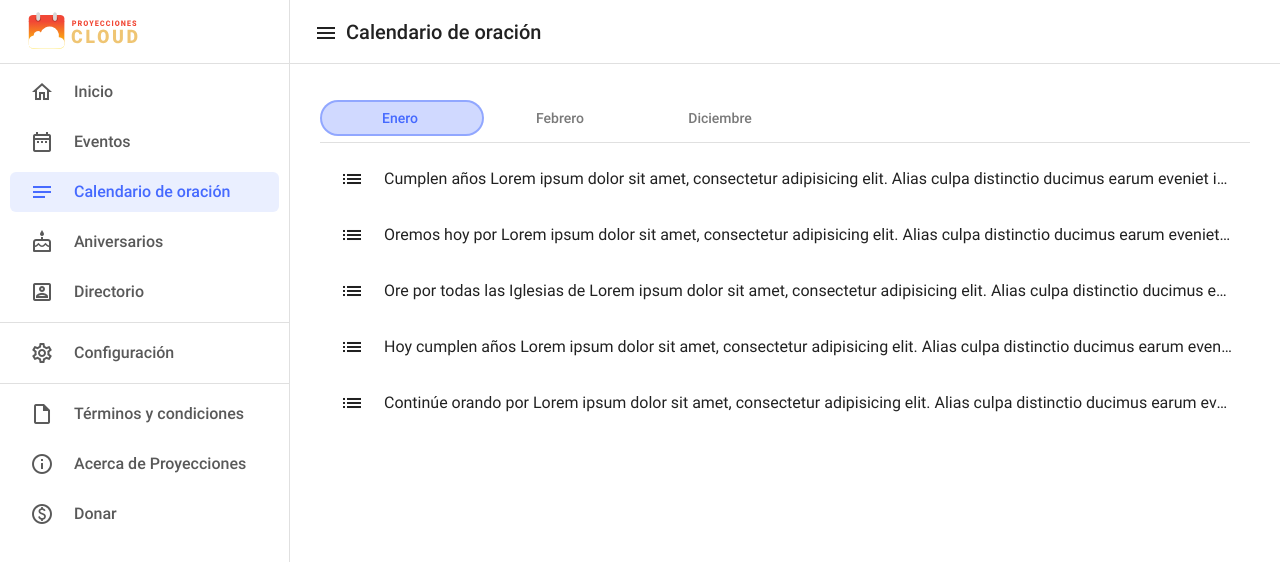
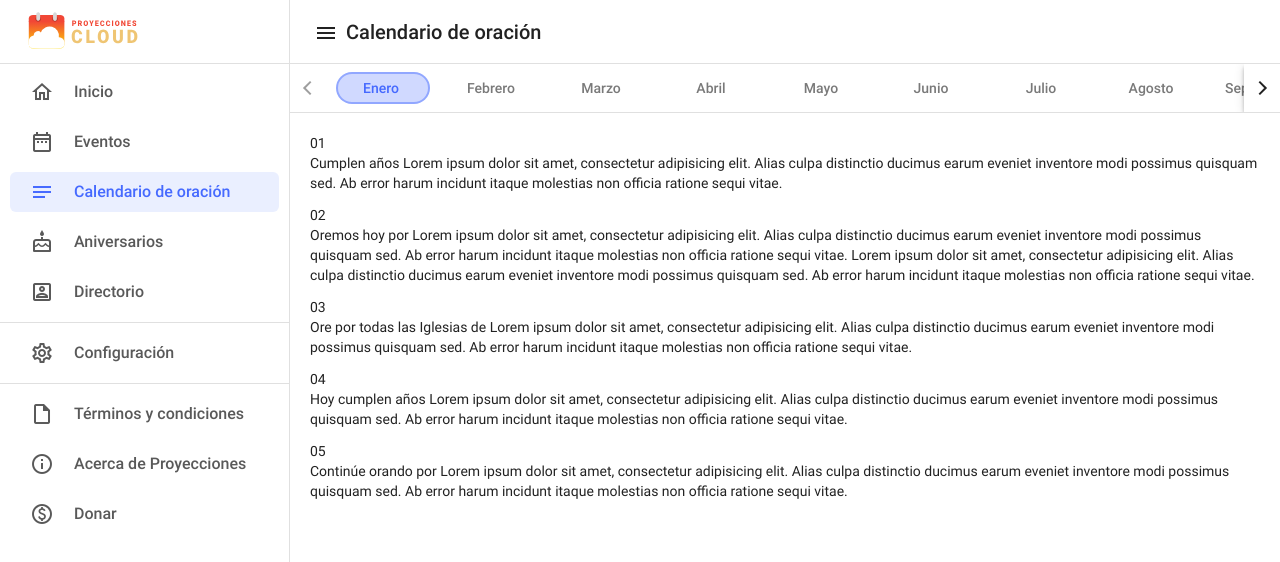
Before and after one commit to liosvel-medina/ProyeccionesWeb, an Angular app: page /praying-calendar in a window 1280 px wide. Shown: the top 562 px of the page. Built offline with nearby package versions, Linux system fonts and the light colour scheme.

Commit message:
customize praying-calendar.component tabs

```diff
--- a/src/app/core/praying-calendar/praying-calendar.component.css
+++ b/src/app/core/praying-calendar/praying-calendar.component.css
@@ -1,15 +1,18 @@
 .content-area {
-  padding: 30px;
+  overflow-x: hidden;
 }
 
-.mat-list-item .mat-line {
+::ng-deep .mat-tab-label {
+  min-width: 110px !important;
+  width: 110px !important;
 }
 
 ::ng-deep .mat-ink-bar {
   bottom: unset !important;
   top: 50%;
-  transform: translateY(-50%);
-  height: 32px !important;
+  transform: translate(10px, -50%);
+  width: 90px !important;
+  height: 28px !important;
   border-radius: 50px;
   border: 2px solid rgba(70, 106, 255, 0.45);
   background-color: rgba(70, 106, 255, 0.25) !important;
@@ -24,3 +27,7 @@
 ::ng-deep .mat-tab-label-content {
   font-weight: 500;
 }
+
+::ng-deep .mat-tab-body-content{
+  padding: 20px;
+}
--- a/src/app/core/praying-calendar/praying-calendar.component.html
+++ b/src/app/core/praying-calendar/praying-calendar.component.html
@@ -5,12 +5,14 @@
       <mat-tab-group dynamicHeight>
         <mat-tab *ngFor="let month of months" label="{{month.name}}">
 
-          <mat-list>
-            <mat-list-item *ngFor="let motive of month.motives">
-              <mat-icon mat-list-icon>list</mat-icon>
-              <span mat-line>{{motive.motive}}</span>
-            </mat-list-item>
-          </mat-list>
+          <div class="row" *ngFor="let motive of month.motives">
+            <div class="col">
+              <span>{{motive.number}}</span>
+              <p>
+                {{motive.motive}}
+              </p>
+            </div>
+          </div>
 
         </mat-tab>
       </mat-tab-group>
--- a/src/app/core/praying-calendar/praying-calendar.component.ts
+++ b/src/app/core/praying-calendar/praying-calendar.component.ts
@@ -56,8 +56,45 @@ export class PrayingCalendarComponent implements OnInit {
           number: '03',
           motive: 'Ore por todas las Iglesias de Lorem ipsum dolor sit amet, consectetur adipisicing elit. Alias culpa distinctio ducimus earum eveniet inventore modi possimus quisquam sed. Ab error harum incidunt itaque molestias non officia ratione sequi vitae.'
         },
+        {
+          number: '04',
+          motive: 'Ore por todas las Iglesias de Lorem ipsum dolor sit amet, consectetur adipisicing elit. Alias culpa distinctio ducimus earum eveniet inventore modi possimus quisquam sed. Ab error harum incidunt itaque molestias non officia ratione sequi vitae.'
+        },
+        {
+          number: '05',
+          motive: 'Ore por todas las Iglesias de Lorem ipsum dolor sit amet, consectetur adipisicing elit. Alias culpa distinctio ducimus earum eveniet inventore modi possimus quisquam sed. Ab error harum incidunt itaque molestias non officia ratione sequi vitae.'
+        },
+        {
+          number: '06',
+          motive: 'Ore por todas las Iglesias de Lorem ipsum dolor sit amet, consectetur adipisicing elit. Alias culpa distinctio ducimus earum eveniet inventore modi possimus quisquam sed. Ab error harum incidunt itaque molestias non officia ratione sequi vitae.'
+        },
+        {
+          number: '07',
+          motive: 'Ore por todas las Iglesias de Lorem ipsum dolor sit amet, consectetur adipisicing elit. Alias culpa distinctio ducimus earum eveniet inventore modi possimus quisquam sed. Ab error harum incidunt itaque molestias non officia ratione sequi vitae.'
+        },
+        {
+          number: '08',
+          motive: 'Ore por todas las Iglesias de Lorem ipsum dolor sit amet, consectetur adipisicing elit. Alias culpa distinctio ducimus earum eveniet inventore modi possimus quisquam sed. Ab error harum incidunt itaque molestias non officia ratione sequi vitae.'
+        },
+        {
+          number: '09',
+          motive: 'Ore por todas las Iglesias de Lorem ipsum dolor sit amet, consectetur adipisicing elit. Alias culpa distinctio ducimus earum eveniet inventore modi possimus quisquam sed. Ab error harum incidunt itaque molestias non officia ratione sequi vitae.'
+        },
+        {
+          number: '10',
+          motive: 'Ore por todas las Iglesias de Lorem ipsum dolor sit amet, consectetur adipisicing elit. Alias culpa distinctio ducimus earum eveniet inventore modi possimus quisquam sed. Ab error harum incidunt itaque molestias non officia ratione sequi vitae.'
+        },
       ]
     },
+    {name: 'Marzo', motives: []},
+    {name: 'Abril', motives: []},
+    {name: 'Mayo', motives: []},
+    {name: 'Junio', motives: []},
+    {name: 'Julio', motives: []},
+    {name: 'Agosto', motives: []},
+    {name: 'Septiembre', motives: []},
+    {name: 'Octubre', motives: []},
+    {name: 'Noviembre', motives: []},
     {
       name: 'Diciembre', motives: [
         {
```
